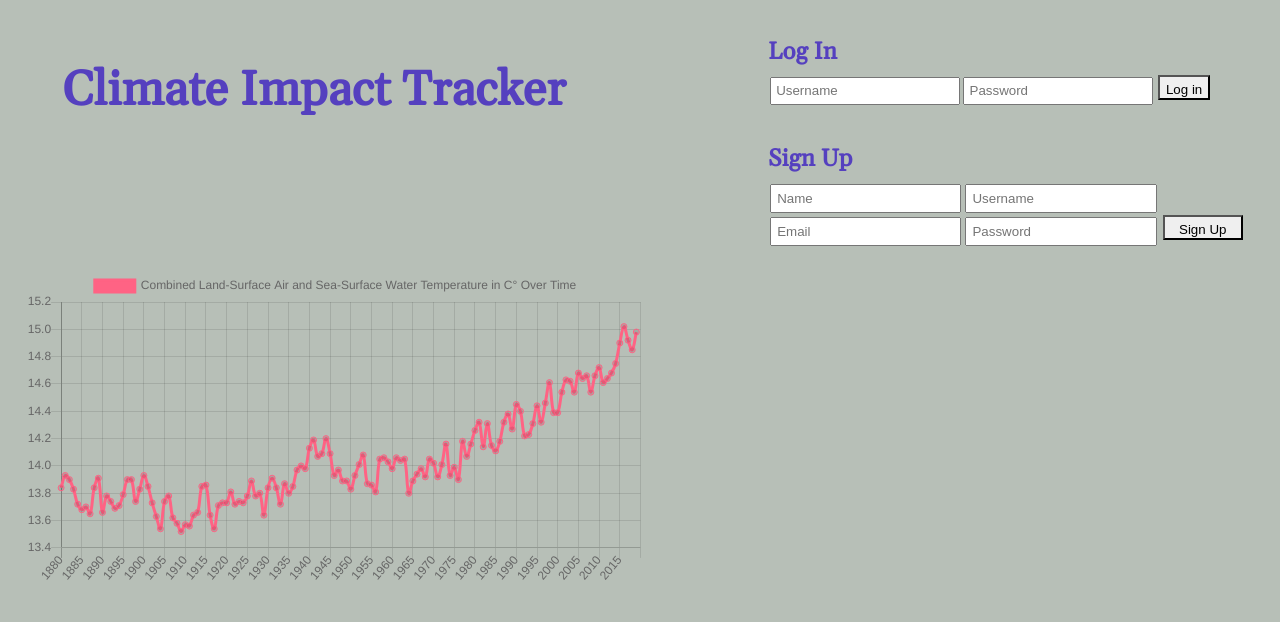
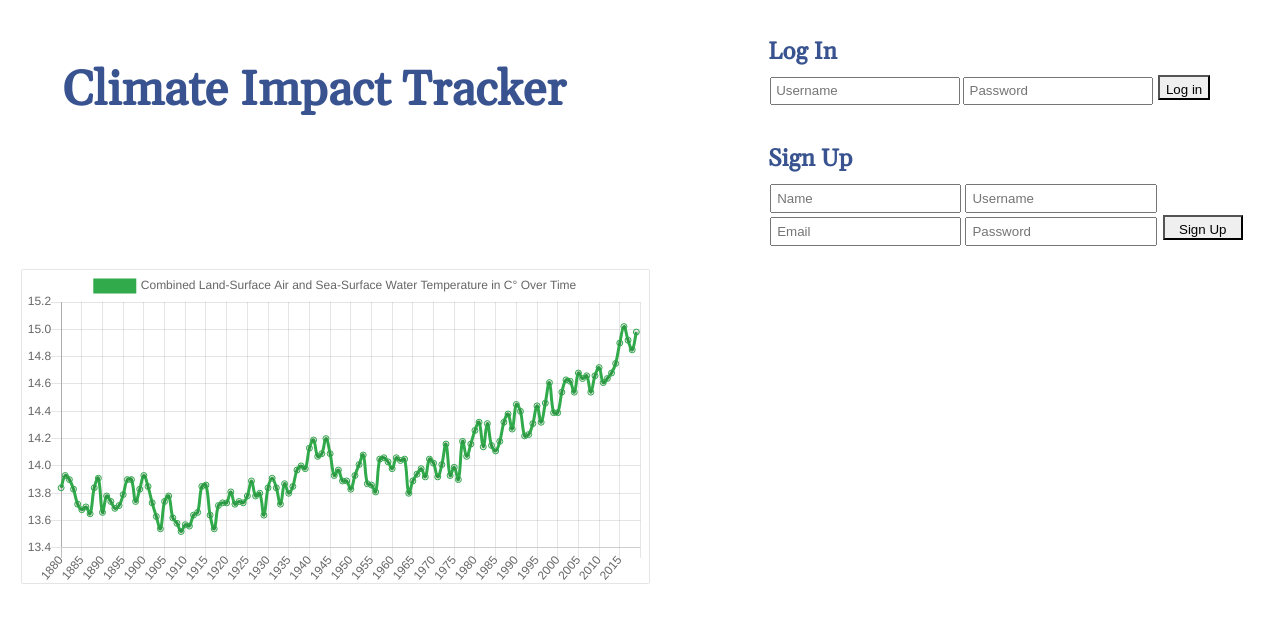
Before and after one commit to ParkerBacall/climate-tracker-frontend, a React (Create React App) app: page /login in a window 1280 px wide. Shown: the top 622 px of the page. Built offline with nearby package versions, Linux system fonts and the light colour scheme; no server answers.

Commit message:
beta build

```diff
--- a/public/index.html
+++ b/public/index.html
@@ -24,7 +24,7 @@
       work correctly both with client-side routing and a non-root public URL.
       Learn how to configure a non-root public URL by running `npm run build`.
     -->
-    <title>React App</title>
+    <title>Climate Change Tracker</title>
   </head>
   <body>
     <noscript>You need to enable JavaScript to run this app.</noscript>
--- a/src/App.js
+++ b/src/App.js
@@ -51,9 +51,21 @@ class App extends Component{
 }
 
 checkLoggedIn = () => {
-  if (localStorage.token) this.setState({
+  if (localStorage.token){ this.setState({
     loggedIn: true
   })
+  fetch('http://localhost:3000/users',{
+    headers: {
+      'Authorization': `Bearer ${localStorage.getItem("token")}`
+    }
+      })
+    .then(response => response.json())
+    .then(user => this.setState({
+       user,
+       user_graphs: user.maps
+    })
+  )
+}
 }
 
 
--- a/src/App.scss
+++ b/src/App.scss
@@ -5,7 +5,7 @@
 
 body{
     @include primary-header-font;
-    background-color: #6767;
+    // background-color: rgb(255, 241, 241);
     .App{
         display: flex;
         justify-content: space-between;
@@ -72,9 +72,20 @@ flex-wrap: wrap;
     margin: 1%;
     width: 45%;
     height: 35%;
-    box-shadow: 0px 0px 10px #666;
+    box-shadow: 0px 0px 4px #666;
 }
 }
+.ImpactGraph{
+        display: flex;
+        justify-content: center;
+    .chart-div{
+        margin: 1%;
+        width: 65%;
+        height: 35%;
+        box-shadow: 0px 0px 1px #666;
+        }
+}
+
 input{
     padding: 1%;
     margin: 0.4%;
@@ -98,7 +109,7 @@ h1{
     margin: 0px;
     padding-top: 50px;
     padding-bottom: 50px;
-    padding-left: 100px;
+    padding-left: 255px;
 }
 
 h2{
@@ -107,3 +118,9 @@ h2{
     padding-bottom: 50px;
     padding-left: 70px;
 }
+
+canvas{
+    // background-color: rgb(164, 243, 217);
+    // box-shadow: 0px 0px 15px #666;
+    box-shadow: 0px 0px 1px #666;
+}
--- a/src/components/Chart.js
+++ b/src/components/Chart.js
@@ -13,10 +13,10 @@ function Chart({graph, graphAction, xs, ys, name}){
                  datasets: [{
                     label: name,
                     fill: false,
-                    backgroundColor: 'rgb(255, 99, 132)',
-                    borderColor: 'rgb(255, 99, 132)',
+                    backgroundColor: 'rgb(88, 200, 219)',
+                    borderColor: 'hsl(133, 55%, 43%)',
                     pointBackgroundColor: false,
-                    pointHoverBackgroundColor: 'rgb(255, 99, 132)',
+                    pointHoverBackgroundColor: 'rgb(88, 200, 219)',
                     pointHoverRadius: 7,
                     data: ys
                  }],
--- a/src/components/ImpactGraph.js
+++ b/src/components/ImpactGraph.js
@@ -3,13 +3,13 @@ import Chart from './Chart'
 
 export default function ImpactGraph({user, user_graphs}) {
 
-   const xs = user_graphs.map(graph=>graph.name)
+   const xs = user_graphs.map(graph=>"")
    const ys = user_graphs.map(graph=> 1 - Math.random(0.8))
    ys.unshift(1)
    xs.unshift(0)
 
     return (
-        <div>
+        <div className='ImpactGraph'>
             <Chart name={`${user.name}'s impact chart`} xs={xs} ys={ys}/>
         </div>
     )
--- a/src/components/Logout.js
+++ b/src/components/Logout.js
@@ -1,9 +1,12 @@
 import React from 'react'
+import cogoToast from 'cogo-toast';
+
 
 export default function({logout}) {
 
     const dologout = () => {
         logout()
+        cogoToast.success("Logged out")
     }
 
     return (
--- a/src/components/Signup.js
+++ b/src/components/Signup.js
@@ -1,4 +1,5 @@
 import React, {Component} from 'react'
+import cogoToast from 'cogo-toast';
 const Base_url = 'http://localhost:3000/'
 
 export default class Signup extends Component {
@@ -20,6 +21,12 @@ export default class Signup extends Component {
     handleSubmit = event =>{
         const userObj = {user: this.state}
         this.createUser(userObj)
+        this.setState({
+            name: "",
+            username: "",
+            email: "",
+            password: ""
+        })
     }
 
     createUser(user){
@@ -30,6 +37,7 @@ export default class Signup extends Component {
         },
         body: JSON.stringify(user)
         })
+        cogoToast.success("Signed up!")
     }
 
 
--- a/src/styles/_colors.scss
+++ b/src/styles/_colors.scss
@@ -1,3 +1,3 @@
 
-$primary-color-1: hsl(250, 50%, 50%);
-$primary-color-2: hsl(250, 70%, 80%);
+
+$primary-color-1: hsl(221, 44%, 39%);
```
Also changed, not shown: 1 other file (tests, documents, lock files or other folders).
